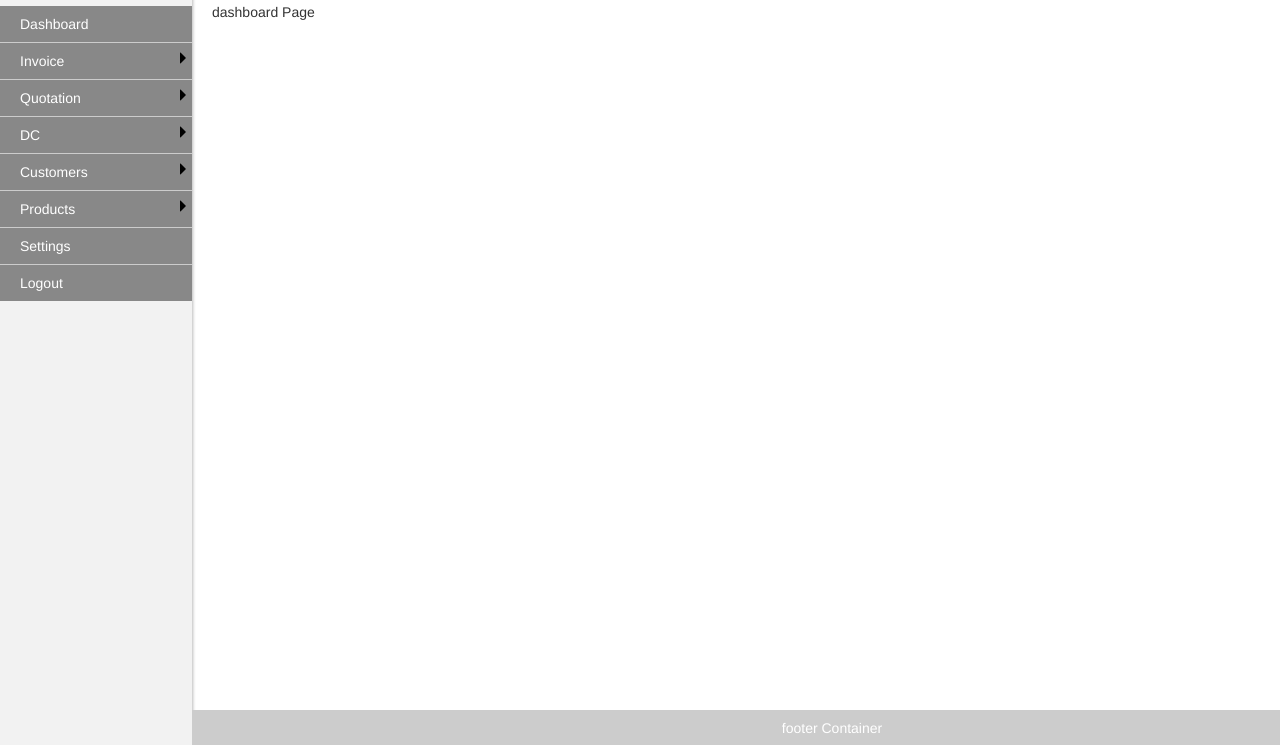
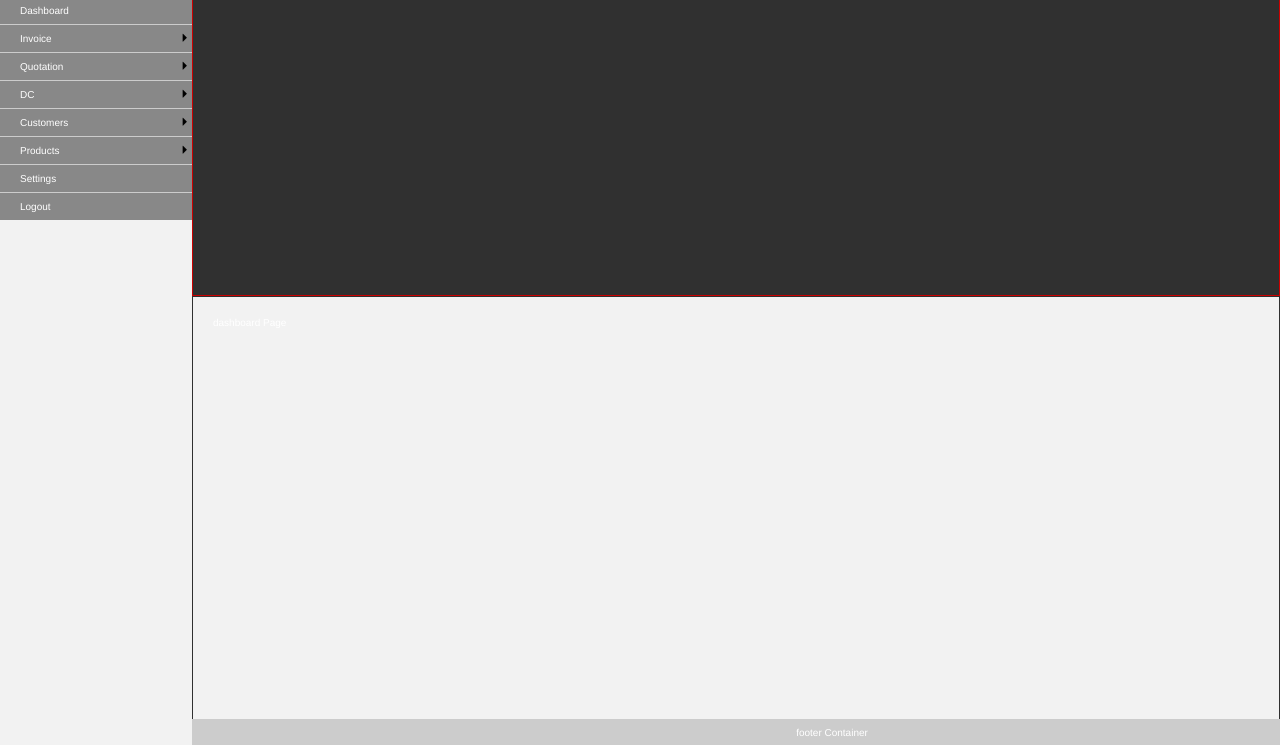
Before and after one commit to giriposhaneshwar/itc, a website: page public_html/index.html in a window 1280 px wide. Shown: the part 54-799 px from the top of the page. Drawn offline with Linux system fonts and the light colour scheme; files whose address does not match are found by name.

```diff
--- a/public_html/controller/dashboardCtrl.js
+++ b/public_html/controller/dashboardCtrl.js
@@ -4,3 +4,11 @@
 
     servicecall.dashboardOnLoad();
 });
+
+(function($scope){
+	'use strict';
+        $scope.varibale = "valeu";
+	var iifi = "iifi in iffi";
+}());
+
+var ifi = "external ifi";
--- a/public_html/index.html
+++ b/public_html/index.html
@@ -7,6 +7,8 @@
         <link rel="icon" type="image/x-icon" href="_/images/favicon.png">
         <link href="_/css/bootstrap.min.css" rel="stylesheet" type="text/css"/>
         <link href="_/css/default.css" rel="stylesheet" type="text/css"/>
+        <link href="./css/default.css" rel="stylesheet" type="text/css"/>
+
     </head>
     <body>
         <div class="mainContainer" ng-controller="mainController">
--- /dev/null
+++ b/public_html/scss/default.scss
@@ -0,0 +1,37 @@
+/*
+To change this license header, choose License Headers in Project Properties.
+To change this template file, choose Tools | Templates
+and open the template in the editor.
+*/
+/*
+    Created on : Jul 12, 2016, 2:41:10 PM
+    Author     : techvedika
+*/
+
+
+$font-stack:    Helvetica, sans-serif;
+$primary-color: #fff;
+$bg : #303030;
+$temp : 350px;
+$bColor: #f2f2f2;
+
+body {
+    font: 100% $font-stack;
+    color: $primary-color;
+
+    .mainContainer{
+        .headerContainer{
+            border: 1px solid #c00;
+            background-color: $bg;
+            color: $primary-color;
+            height: $temp;
+        }
+        .bodyContainer{
+            border: 1px solid #0c0;
+            background-color: $bColor;
+            border: 1px solid $bg;
+        }
+
+
+    }
+}
```
Also changed, not shown: public_html/css/default.css (added), public_html/views/dashboard.html (renamed from public_html/view/dashboard.html), public_html/views/home.html (renamed from public_html/view/home.html), public_html/views/login.html (renamed from public_html/view/login.html), 2 other files.
